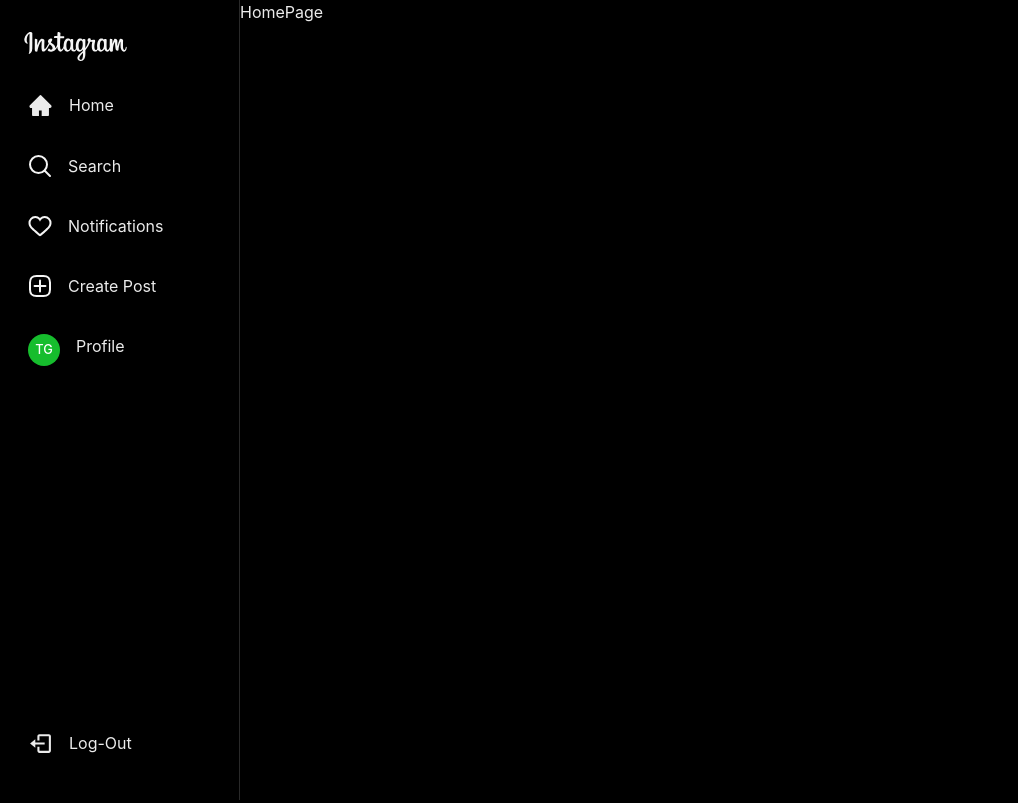
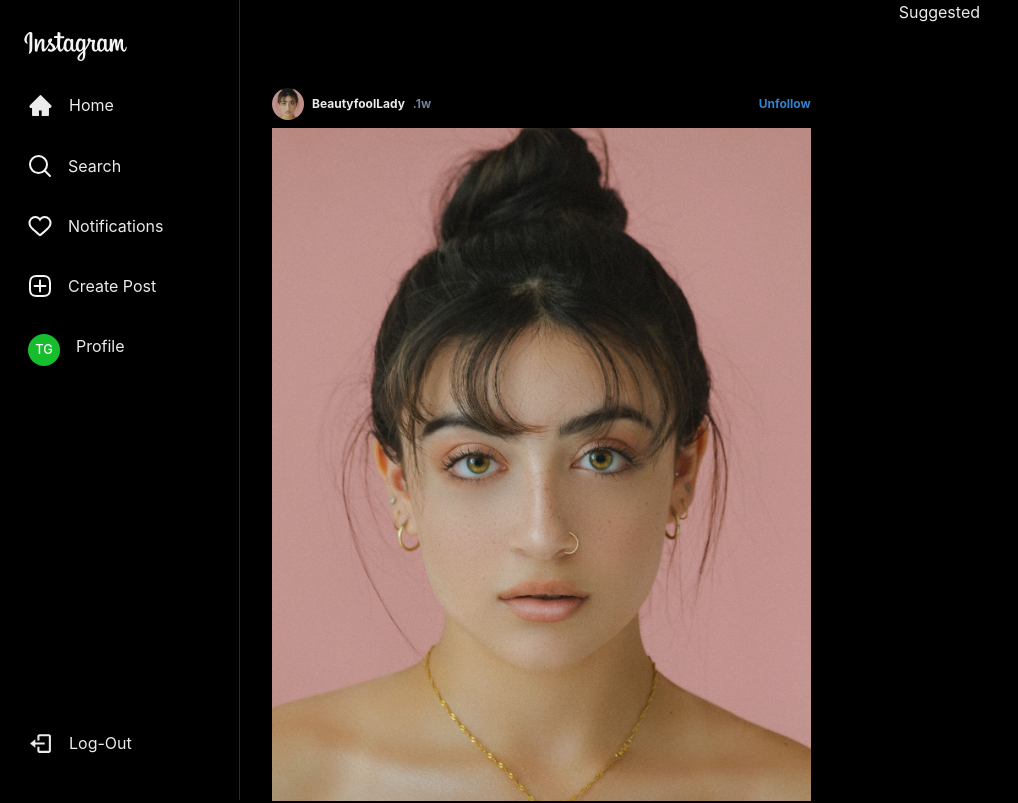
Before and after one commit to tusharg003/InstaClone, a React (Vite) app: page / in a window 1280 px wide. Shown: the top 803 px of the page, without its empty margins (0-1018 px from the left). Built offline with nearby package versions, Linux system fonts and the light colour scheme.

Commit message:
made the post header

```diff
--- /dev/null
+++ b/src/components/FeedPosts/FeedPost.jsx
@@ -0,0 +1,16 @@
+import { Box, Image } from '@chakra-ui/react';
+import PostFooter from './PostFooter';
+import PostHeader from './PostHeader';
+
+const FeedPost = () => {
+  return (
+    <>
+      <PostHeader />
+      <Box>
+        <Image src='/img1.png' alt='user-profile-pic'/>
+      </Box>
+      <PostFooter />
+    </>
+  );
+};
+export default FeedPost;
--- /dev/null
+++ b/src/components/FeedPosts/FeedPosts.jsx
@@ -0,0 +1,13 @@
+import { Container } from '@chakra-ui/react';
+import FeedPost from '../../components/FeedPosts/FeedPost';
+const FeedPosts = () => {
+  return (
+    <Container maxW={'container.sm'} py={10} px={2}>
+      <FeedPost />
+      <FeedPost />
+      <FeedPost />
+      <FeedPost />
+    </Container>
+  );
+};
+export default FeedPosts;
--- /dev/null
+++ b/src/components/FeedPosts/PostFooter.jsx
@@ -0,0 +1,6 @@
+const PostFooter = () => {
+  return <>
+
+  </>;
+};
+export default PostFooter;
--- /dev/null
+++ b/src/components/FeedPosts/PostHeader.jsx
@@ -0,0 +1,28 @@
+import { Avatar, Box, Flex, Text } from '@chakra-ui/react';
+
+const PostHeader = () => {
+  return (
+    <Flex justifyContent={'space-between'} alignItems={'center'} w={'full'} my={2}>
+      <Flex alignItems={'center'} gap={2}>
+        <Avatar src='/img1.png' alt='user profile pic' size={'sm'} />
+        <Flex fontSize={12} fontWeight={'bold'} gap={2}>
+          BeautyfoolLady
+          <Box color={'gray.500'}>.1w</Box>
+        </Flex>
+      </Flex>
+      <Box cursor={'pointer'}>
+        <Text
+          fontSize={12}
+          color={'blue.500'}
+          fontWeight={'bold'}
+          _hover={{
+            color: 'white',
+          }}
+          transition={'0.2s ease-in-out'}>
+          Unfollow
+        </Text>
+      </Box>
+    </Flex>
+  );
+};
+export default PostHeader;
--- a/src/pages/HomePage/HomePage.jsx
+++ b/src/pages/HomePage/HomePage.jsx
@@ -1,4 +1,22 @@
+import { Box, Container, Flex } from '@chakra-ui/react';
+import FeedPosts from '../../components/FeedPosts/FeedPosts';
+
 const HomePage = () => {
-  return <div>HomePage</div>;
+  return (
+    <Container maxW={'container.lg'} bg={''}>
+      <Flex gap={20}>
+        <Box flex={2} py={10}>
+          <FeedPosts />
+        </Box>
+        <Box
+          flex={1}
+          mr={20}
+          display={{ base: 'none', md: 'block' }}
+          maxW={'300px'}>
+          Suggested
+        </Box>
+      </Flex>
+    </Container>
+  );
 };
 export default HomePage;
```
